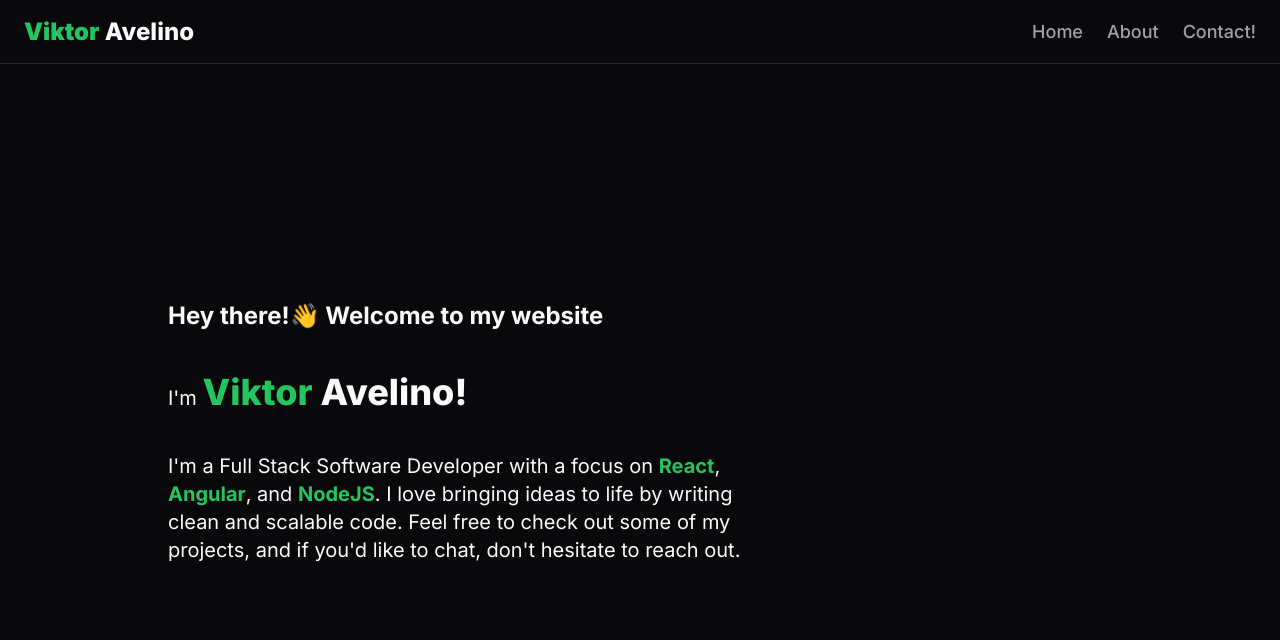
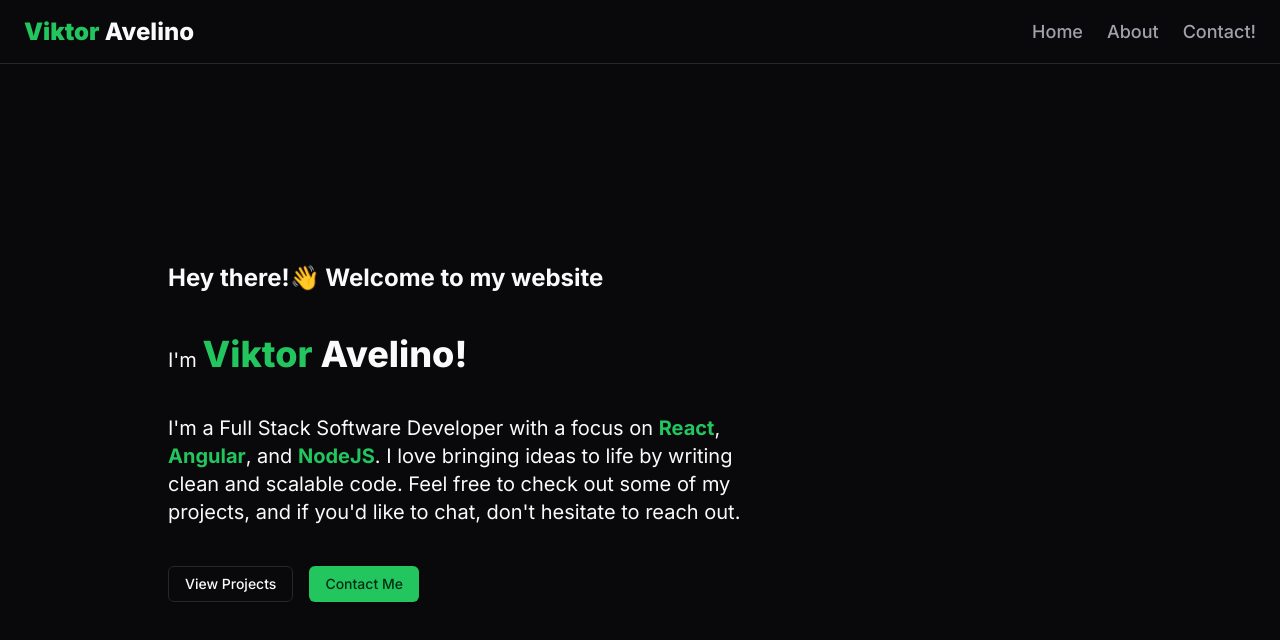
Before and after one commit to viktoravelino/portfolio, a Next.js app: page / in a window 1280 px wide. Shown: the top 640 px of the page. Built offline with nearby package versions, Linux system fonts and the light colour scheme.

Commit message:
feat: cta button

```diff
--- a/src/components/hero.tsx
+++ b/src/components/hero.tsx
@@ -1,6 +1,8 @@
+import { Button } from "./ui/button";
+
 export function Hero() {
   return (
-    <section className="leading-relaxed flex flex-col gap-10 text-center min-h-[calc(100vh-4rem)] justify-center px-10 md:px-10 md:text-left max-w-5xl mx-auto">
+    <section className="leading-relaxed flex flex-col gap-10 items-center md:items-start text-center min-h-[calc(100vh-4rem)] justify-center px-10 md:px-10 md:text-left max-w-5xl mx-auto">
       <span className="font-bold text-2xl">
         Hey there!👋 Welcome to my website
       </span>
@@ -20,6 +22,11 @@ export function Hero() {
         projects, and if you&apos;d like to chat, don&apos;t hesitate to reach
         out.
       </p>
+
+      <div className="flex gap-4 justify-center md:justify-start">
+        <Button variant="outline">View Projects</Button>
+        <Button>Contact Me</Button>
+      </div>
     </section>
   );
 }
```
